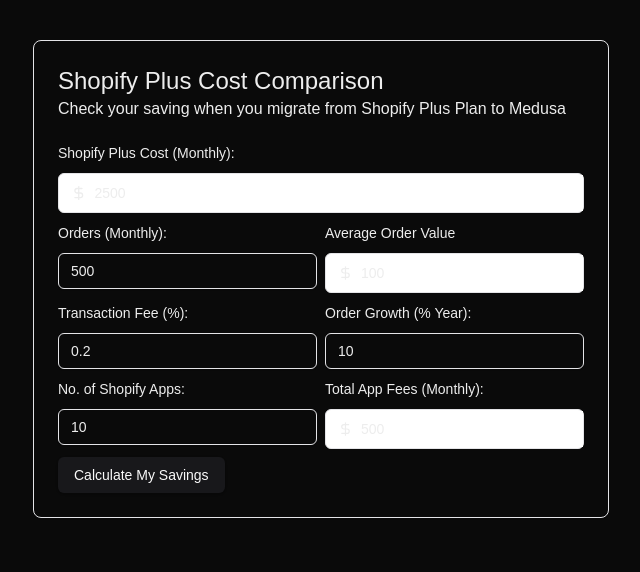
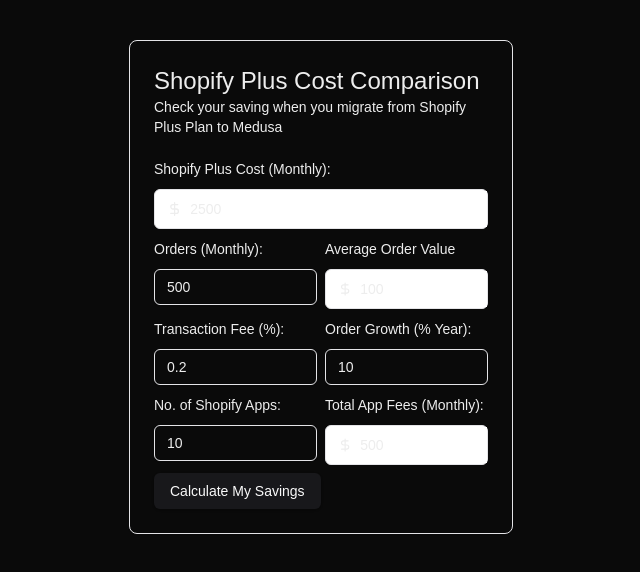
Before and after one commit to utpal-lotlikar/shopify-migration-calculator, a Next.js app: page / in a window 1280 px wide. Shown: the top 572 px of the page, without its empty margins (319-959 px from the left). Built offline with nearby package versions, Linux system fonts and the light colour scheme.

Commit message:
reduce max width of form

```diff
--- a/app/page.tsx
+++ b/app/page.tsx
@@ -2,7 +2,7 @@
 
 export default function Home() {
   return (
-    <div className="mx-auto max-w-xl">
+    <div className="mx-auto max-w-sm">
       {/* <div className="grid grid-rows-[20px_1fr_20px] items-center justify-items-center min-h-screen p-8 pb-20 gap-16 sm:p-20 font-[family-name:var(--font-geist-sans)]"> */}
       <InputForm />
     </div>
--- a/components/InputForm.tsx
+++ b/components/InputForm.tsx
@@ -57,7 +57,7 @@
     <>
       <div className="border rounded-lg p-6 shadow-sm mt-10">
         <h2 className="text-2xl">Shopify Plus Cost Comparison</h2>
-        <h4 className="mb-5">
+        <h4 className="mb-5 text-sm">
           Check your saving when you migrate from Shopify Plus Plan to Medusa
         </h4>
         {showForm ? (
@@ -70,14 +70,14 @@
             <form
               ref={formRef}
               action={formAction}
-              // onSubmit={(evt) => {
-              //   console.log(evt);
-              //   evt.preventDefault();
-              //   form.handleSubmit(() => {
-              //     console.log("called form submit");
-              //     formRef.current?.submit();
-              //   })(evt);
-              // }}
+              onSubmit={(evt) => {
+                // console.log(evt);
+                evt.preventDefault();
+                form.handleSubmit(() => {
+                  // console.log("called form submit");
+                  formRef.current?.submit();
+                })(evt);
+              }}
               className="space-y-2"
             >
               <div className="flex gap-2">
```
